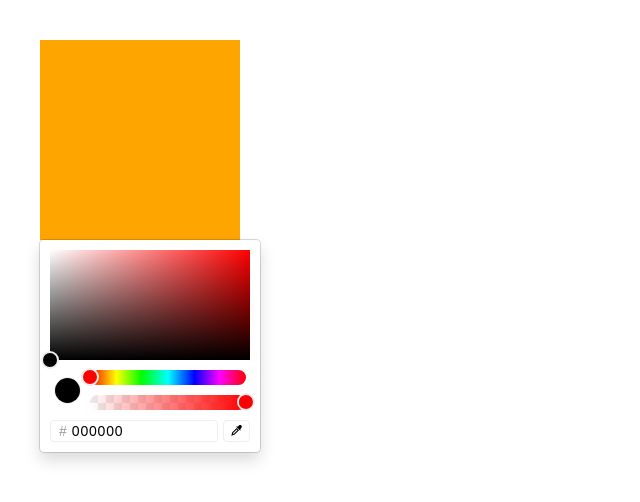
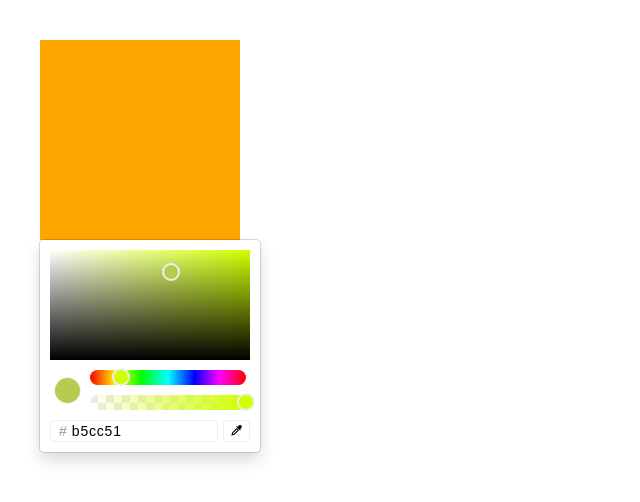
Before and after one commit to leewwhui/react-color-picker, a React (Vite) app: page / in a window 1280 px wide. Shown: the top 502 px of the page, without its empty margins (0-640 px from the left). Built offline with nearby package versions, Linux system fonts and the light colour scheme.

Commit message:
fix: 🐛 hue bug

```diff
--- a/src/App.tsx
+++ b/src/App.tsx
@@ -1,13 +1,15 @@
+import { useState } from "react";
 import "./App.css";
 import { ReactColorPicker } from "./components/react-color-picker";
 
 function App() {
+  const [color, setColor] = useState("b5cc51");
   return (
     <div>
       <div style={{ width: 200, height: 200, backgroundColor: "orange" }}></div>
       <ReactColorPicker
-        color={{ r: 255, g: 255, b: 255, a: 0.2 }}
-        // width={300}
+        color={color}
+        onChange={(colors) => setColor(colors.hex)}
       ></ReactColorPicker>
     </div>
   );
--- a/src/components/react-color-picker/dropper/dropper.tsx
+++ b/src/components/react-color-picker/dropper/dropper.tsx
@@ -27,6 +27,7 @@ export const Dropper: FC<DropperInterface> = (props) => {
   };
 
   useEffect(() => {
+    if (!color) return;
     const hex = tinycolor(color).toHex();
     onChange(convertHEX2HSVA(hex));
     closeDropper();
--- a/src/components/react-color-picker/dropper/hooks/useCustomEyeDropper.ts
+++ b/src/components/react-color-picker/dropper/hooks/useCustomEyeDropper.ts
@@ -8,7 +8,7 @@ mask.style.cssText =
   "position: fixed; top: 0; left: 0; bottom: 0; right: 0; z-index: 9999; cursor: crosshair;";
 
 export const useCustomEyeDropper = () => {
-  const [color, setColor] = useState<RGBA>({ r: 0, g: 0, b: 0, a: 0 });
+  const [color, setColor] = useState<RGBA | null>(null);
 
   const openDropper = () => {
     const { left, top, width, height } = document.body.getBoundingClientRect();
--- a/src/components/react-color-picker/hue/hue.tsx
+++ b/src/components/react-color-picker/hue/hue.tsx
@@ -15,7 +15,7 @@ export const Hue: FC<HueInterface> = (props) => {
   const hueRef = useRef<HTMLDivElement>(null);
 
   const huePosition = useMemo(() => {
-    return { x: (hue / 360) * 100 };
+    return (hue / 360) * 100;
   }, [hue]);
 
   const updateHue = (e: React.MouseEvent | MouseEvent) => {
@@ -34,6 +34,8 @@ export const Hue: FC<HueInterface> = (props) => {
     document.removeEventListener("mouseup", handleHueMouseUp);
   };
 
+  console.log(huePosition);
+
   return (
     <div
       className={styles["color-picker-hue"]}
@@ -43,7 +45,7 @@ export const Hue: FC<HueInterface> = (props) => {
       <div
         className={styles["color-picker-hue_cursor"]}
         style={{
-          left: huePosition.x + "%",
+          left: huePosition + "%",
           backgroundColor: `hsl(${hue}, 100%, 50%)`,
         }}
       ></div>
--- a/src/components/react-color-picker/index.tsx
+++ b/src/components/react-color-picker/index.tsx
@@ -1,8 +1,8 @@
-import { FC, useState } from "react";
+import { FC } from "react";
 import styles from "./index.module.less";
 import { Saturation } from "./saturation/saturation";
 import { convertToColorSet } from "./util/convert";
-import { HSL, HSV, RGB, RGBA, HEX, HSVA } from "./types";
+import { HSL, HSV, RGB, RGBA, HEX, HSVA, ColorSet } from "./types";
 import { Hue } from "./hue/hue";
 import { Transparent } from "./transparency/transparency";
 import { ColorPreview } from "./colorPreview/colorPreview";
@@ -12,19 +12,18 @@ import { Dropper } from "./dropper/dropper";
 interface ColorPickerInterface {
   width?: number;
   color?: HSV | HSL | RGB | RGBA | HEX;
-  onChange?: (color: string) => void;
-  onComplete?: (color: string) => void;
+  onChange?: (color: ColorSet) => void;
 }
 
 const WIDTH = 200;
 const COLOR = "#ffffff";
 
 export const ReactColorPicker: FC<ColorPickerInterface> = (props) => {
-  const { color = COLOR, width = WIDTH } = props;
-  const [hsva, setHSVA] = useState(convertToColorSet(color).hsv);
+  const { color = COLOR, width = WIDTH, onChange } = props;
+  const hsva = convertToColorSet(color).hsv;
 
   const handleChangeHSVA = (hsva: HSVA) => {
-    setHSVA(hsva);
+    onChange && onChange(convertToColorSet(hsva));
   };
 
   return (
--- a/src/components/react-color-picker/types.ts
+++ b/src/components/react-color-picker/types.ts
@@ -7,9 +7,7 @@ export type RGB = { r: number; g: number; b: number };
 export type HEX = string;
 
 export interface ColorSet {
-  hsv: HSV;
-  hsl: HSL;
+  hsv: HSVA;
   hex: HEX;
   rgba: RGBA;
-  rgb: RGB;
 }
--- a/src/components/react-color-picker/util/convert.ts
+++ b/src/components/react-color-picker/util/convert.ts
@@ -1,16 +1,16 @@
 import convert from "color-convert";
 import { HEX } from "color-convert/conversions";
 import tinycolor from "tinycolor2";
-import { HSL, HSV, HSVA, RGB, RGBA } from "../types";
+import { ColorSet, HSL, HSV, HSVA, RGB, RGBA } from "../types";
 
 export const convert2Rgb = (hsva: HSVA) => {
   const { h, s, v } = hsva;
-  return convertToColorSet({ h, s, v }).rgb;
+  return convertToColorSet({ h, s, v }).rgba;
 };
 
 export const convertToColorSet = (
   data: HSV | HSL | RGB | RGBA | HEX | HSVA
-) => {
+): ColorSet => {
   const color = tinycolor(data);
   const rgb = color.toRgb();
   const hex = color.toHex();
@@ -25,7 +25,7 @@ export const convertToColorSet = (
       v: hsv.v * 100,
       a: transparency,
     },
-    rgb: {
+    rgba: {
       ...rgb,
       a: transparency,
     },
```
